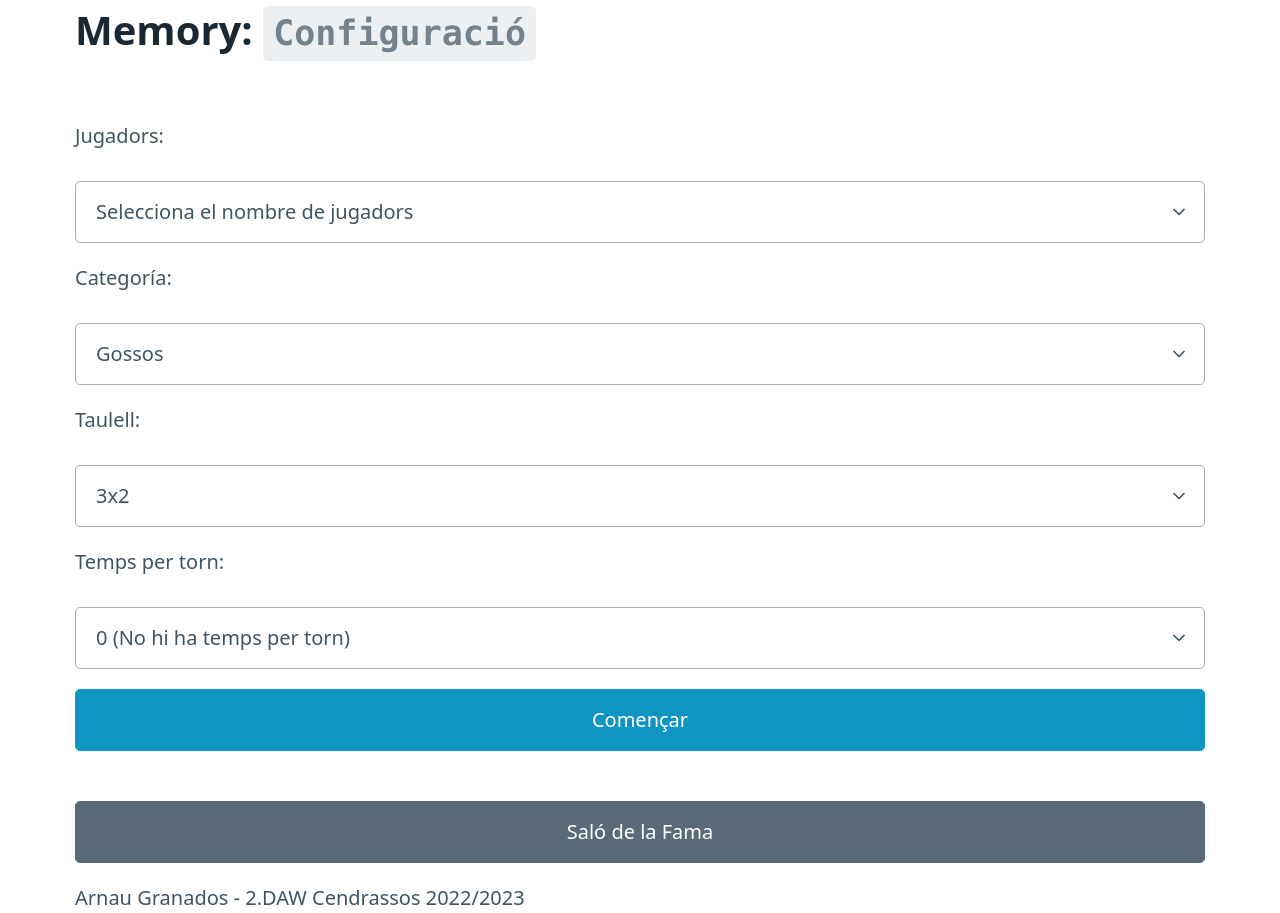
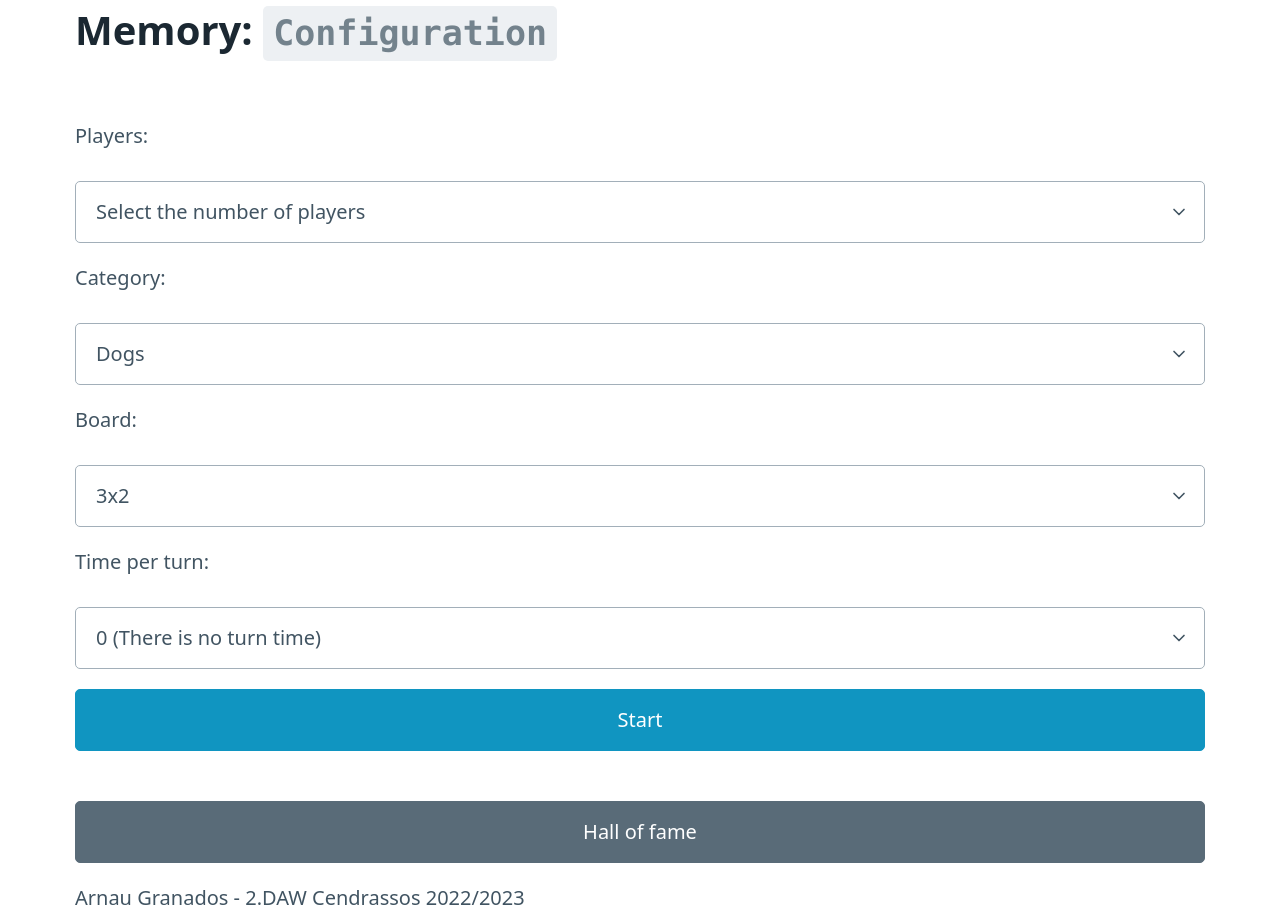
Before and after one commit to arnaugra/Project-1-Memogram, a PHP site: page / in a window 1280 px wide. Run offline with PHP 8.4, Linux system fonts and the light colour scheme.

Commit message:
Language changd to english

```diff
--- a/project/index.html
+++ b/project/index.html
@@ -1,5 +1,5 @@
 <!DOCTYPE html>
-<html lang="es">
+<html lang="en">
 
 <head>
     <meta charset="UTF-8">
@@ -31,7 +31,7 @@
 
         <div>
             <h1>
-                <a href="index.html">Memory: </a><code>Configuració</code>
+                <a href="index.html">Memory: </a><code>Configuration</code>
             </h1>
         </div>
 
@@ -39,10 +39,10 @@
             <form action="game.php" method="get" id="configForm">
 
                 <div>
-                    <p>Jugadors: </p>
+                    <p>Players: </p>
                     <select name="nPlayers" id="nPlayers" onchange="players()">
-                        <option value="" selected disabled hidden>Selecciona el nombre de jugadors</option>
                         <option value="1">1</option>
+                        <option value="" selected disabled hidden>Select the number of players</option>
                         <option value="2">2</option>
                         <option value="3">3</option>
                         <option value="4">4</option>
@@ -53,15 +53,15 @@
                 </div>
 
                 <div>
-                    <p>Categoría: </p>
+                    <p>Category: </p>
                     <select name="category" id="category">
-                        <option value="dog">Gossos</option>
-                        <option value="duck">Ànecs</option>
+                        <option value="dog">Dogs</option>
+                        <option value="duck">Ducks</option>
                     </select>
                 </div>
 
                 <div>
-                    <p>Taulell: </p>
+                    <p>Board: </p>
                     <select name="boardSize" id="boardSize">
                         <option value="1">3x2</option>
                         <option value="2">4x3</option>
@@ -70,9 +70,9 @@
                 </div>
 
                 <div>
-                    <p>Temps per torn: </p>
+                    <p>Time per turn: </p>
                     <select name="turnTime" id="turnTime">
-                        <option value="0">0 (No hi ha temps per torn)</option>
+                        <option value="0">0 (There is no turn time)</option>
                         <option value="3">3</option>
                         <option value="6">6</option>
                         <option value="9">9</option>
@@ -80,14 +80,14 @@
                 </div>
 
                 <div>
-                    <input type="button" value="Començar" onclick="validate();" />
+                    <input type="button" value="Start" onclick="validate();" />
                 </div>
 
             </form>
 
             <div>
                 <a href="hallOfFame.php">
-                    <input type="button" value="Saló de la Fama" class="secondary" />
+                    <input type="button" value="Hall of fame" class="secondary" />
                 </a>
             </div>
 
--- a/project/js/game.js
+++ b/project/js/game.js
@@ -217,7 +217,7 @@ function playerList() {
         var playerDiv = document.createElement("div");
         var playerCode = document.createElement("code");
         playerCode.setAttribute("class", "container-fluid")
-        playerCode.innerHTML = players[i].name + " : " + players[i].turns + " torns | " + players[i].points + " punts | " + players[i].time + "s";
+        playerCode.innerHTML = players[i].name + " : " + players[i].turns + " turns | " + players[i].points + " points | " + players[i].time + "s";
         playerDiv.appendChild(playerCode);
         playerNames.appendChild(playerDiv);
     }
```
Also changed, not shown: project/game.php (+4 -4 lines), project/hallOfFame.php (+7 -7 lines).
